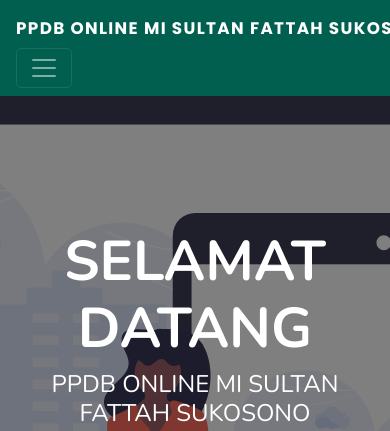
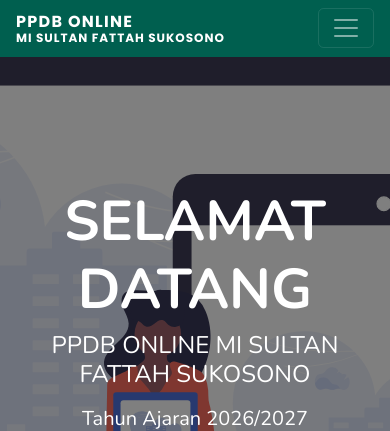
Before and after one commit to dewecorp/ppdb, a PHP site: page /ppdb_2026/ in a window 390 px wide; the page is wider, and only the part inside the window is pictured. Shown: the top 431 px of that part. Run offline with PHP 8.4, Linux system fonts and the light colour scheme; data comes from the database, SQL or seed files in the repository; some libraries are stand-ins or nearby versions.

Commit message:
update mobile

```diff
--- a/assets/css/custom.css
+++ b/assets/css/custom.css
@@ -49,3 +49,21 @@ table.dataTable tbody th, table.dataTable tbody td,
 .card-header {
     color: #000 !important;
 }
+
+/* Mobile Navbar Customization */
+@media (max-width: 576px) {
+    .navbar-brand {
+        max-width: 80%; /* Ensure brand doesn't push toggler off screen */
+    }
+    .navbar-brand .d-flex.flex-column span:first-child {
+        font-size: 1rem !important;
+    }
+    .navbar-brand .d-flex.flex-column span:last-child {
+        font-size: 0.75rem !important;
+        white-space: normal; /* Allow text wrapping for long school names */
+    }
+    .navbar-logo {
+        max-height: 40px; /* Adjust logo size for mobile */
+        width: auto;
+    }
+}
--- a/index.php
+++ b/index.php
@@ -384,11 +384,14 @@ $error_message = flash('error');
 <body id="page-top">
     <nav class="navbar navbar-expand-lg navbar-dark sticky-top" style="background-color:#005f4f;">
         <div class="container">
-            <a class="navbar-brand" href="#beranda">
+            <a class="navbar-brand d-flex align-items-center" href="#beranda">
                 <?php if (!empty($madrasah['logo'])): ?>
-                <img src="<?= esc(base_url('uploads/' . $madrasah['logo'])); ?>" alt="Logo" class="navbar-logo">
+                <img src="<?= esc(base_url('uploads/' . $madrasah['logo'])); ?>" alt="Logo" class="navbar-logo mr-2">
                 <?php endif; ?>
-                <span>PPDB ONLINE <?= esc($madrasah['nama']); ?></span>
+                <div class="d-flex flex-column">
+                    <span class="font-weight-bold" style="line-height: 1.1; font-size: 1.1rem;">PPDB ONLINE</span>
+                    <span style="line-height: 1.1; font-size: 0.8rem;"><?= esc($madrasah['nama']); ?></span>
+                </div>
             </a>
             <button class="navbar-toggler" type="button" data-toggle="collapse" data-target="#navbarNav"
                 aria-controls="navbarNav" aria-expanded="false" aria-label="Toggle navigation">
```
Also changed, not shown: 1 other file.
